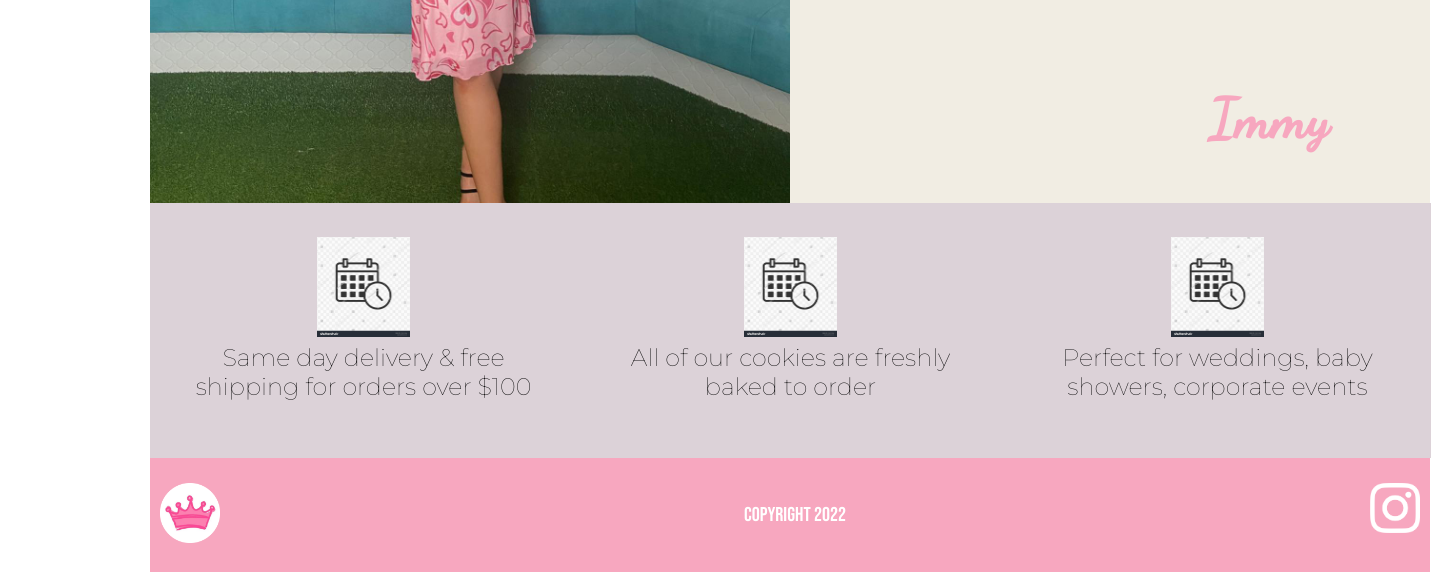
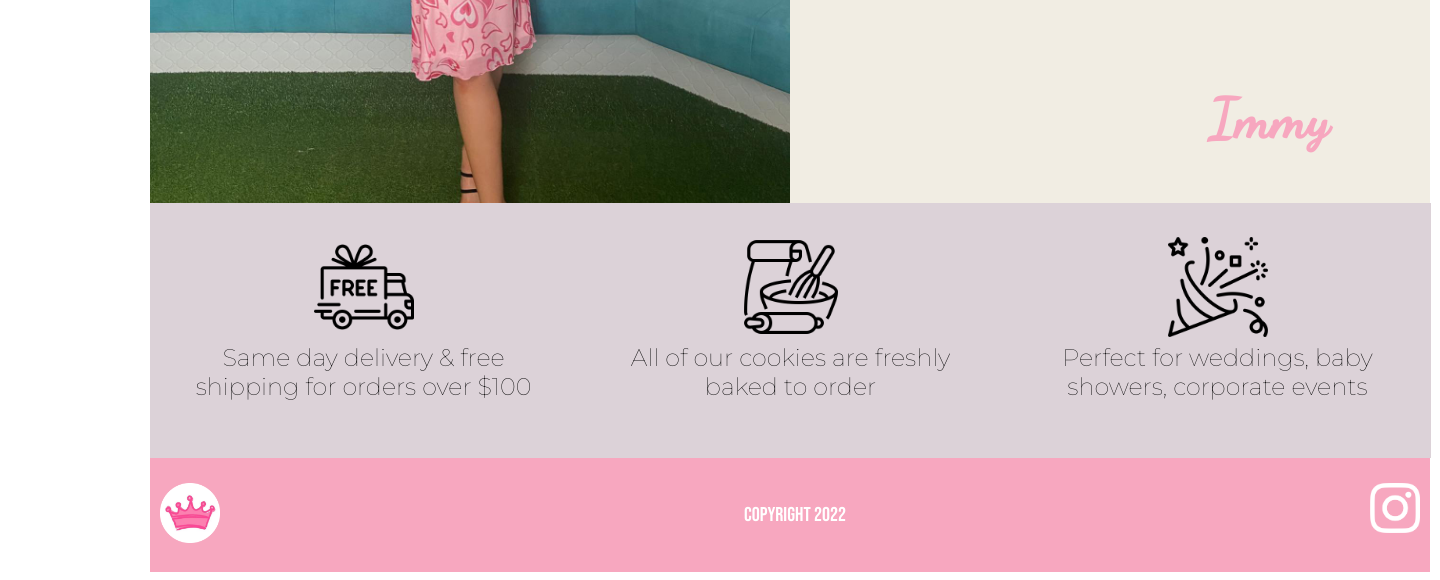
Before and after one commit to srose74/cookie-queen, a Flask app: template templates/index.html in a window 1440 px wide. Shown: the part 2241-2821 px from the top of the page. Run offline with Flask 2, Linux system fonts and the light colour scheme; the template is opened without the code that fills it: most values are stand-ins (such as "Sample title", 1, 10 or a date in 2020); some libraries are stand-ins or nearby versions.

Commit message:
Small front end updates

```diff
--- a/templates/index.html
+++ b/templates/index.html
@@ -89,19 +89,19 @@
         <div class="grid-container-3-col">
             <div class="grid-item-additional-info">
                 <p id="tag-line-paragraph">
-                    <img height="100px" src="/static/images/calendar-icon.png"><br>
+                    <img height="100px" src="/static/images/free-delivery.png"><br>
                     Same day delivery & free shipping for orders over $100
                 </p>
             </div>
             <div class="grid-item-additional-info">
                 <p id="tag-line-paragraph">
-                    <img height="100px" src="/static/images/calendar-icon.png"><br>
+                    <img height="100px" src="/static/images/bake.png"><br>
                     All of our cookies are freshly baked to order
                 </p>
             </div>
             <div class="grid-item-additional-info">
                 <p id="tag-line-paragraph">
-                    <img height="100px" src="/static/images/calendar-icon.png"><br>
+                    <img height="100px" src="/static/images/confetti.png"><br>
                     Perfect for weddings, baby showers, corporate events
                 </p>
             </div>
```
Also changed, not shown: static/images/bake.png (added), static/images/confetti.png (added), static/images/free-delivery.png (added).
